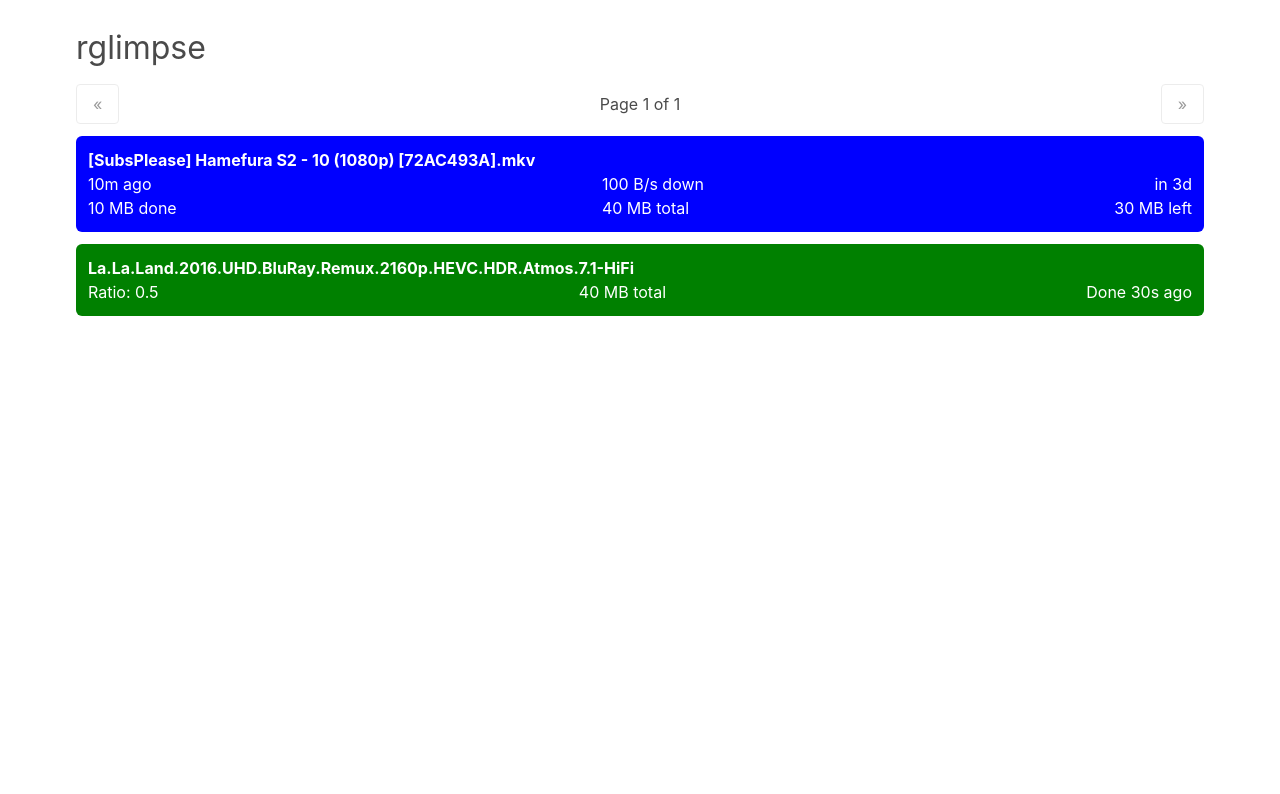
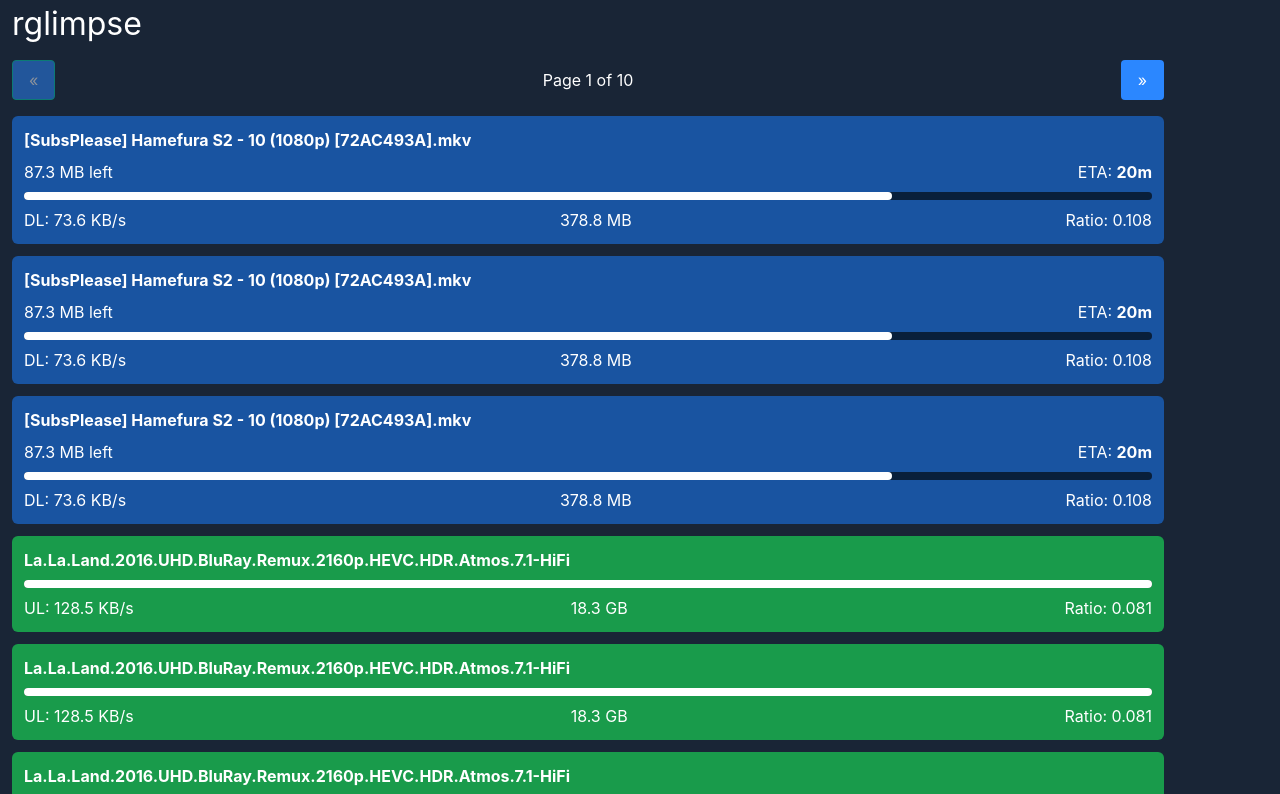
Before and after one commit to mplewis/rglimpse, a Vue app in the folder client/: page / in a window 1280 px wide. Shown: the top 794 px of the page. Built offline with nearby package versions, Linux system fonts and the light colour scheme.

Commit message:
feat: flat color layout

```diff
--- a/client/src/App.vue
+++ b/client/src/App.vue
@@ -9,7 +9,20 @@
 </script>
 
 <template>
-  <div class="container mx-auto my-5">
+  <div class="container base mx-3">
     <Main host="http://localhost:9081" perPage="10" />
   </div>
 </template>
+
+<style lang="scss">
+@import "./colors.scss";
+
+* {
+  color: $text-color;
+}
+
+html {
+  background-color: $background-color;
+  height: 100%;
+}
+</style>
--- /dev/null
+++ b/client/src/colors.scss
@@ -0,0 +1,7 @@
+$text-color: white;
+$background-color: rgb(25, 37, 54);
+$torrent-unfinished-color: rgb(25, 84, 161);
+$torrent-finished-color: rgb(25, 155, 75);
+$button-color: rgb(43, 135, 255);
+$progress-background-color: rgba(0, 0, 0, 0.4);
+$progress-foreground-color: white;
--- a/client/src/components/Main.vue
+++ b/client/src/components/Main.vue
@@ -5,6 +5,24 @@
 import bytes from 'bytes'
 
 timeago.register('en_short', en_short)
+timeago.register('en_short_no_ago', function (_: any, index: any): any {
+  return [
+    ['just now', 'soon'],
+    ['%ss', '%ss'],
+    ['1m', '1m'],
+    ['%sm', '%sm'],
+    ['1h', '1h'],
+    ['%sh', '%sh'],
+    ['1d', '1d'],
+    ['%sd', '%sd'],
+    ['1w', '1w'],
+    ['%sw', '%sw'],
+    ['1mo', '1mo'],
+    ['%smo', '%smo'],
+    ['1yr', '1yr'],
+    ['%syr', '%syr'],
+  ][index];
+})
 
 const props = defineProps<{
   host: string,
@@ -41,7 +59,7 @@
 }
 
 function size(bytez: number): string {
-  return bytes(bytez, { unitSeparator: ' ' })
+  return bytes(bytez, { unitSeparator: ' ', decimalPlaces: 1, fixedDecimals: true })
 }
 
 function parse(raw: { [k: string]: any }): Torrent {
@@ -62,6 +80,38 @@
   }
 }
 
+
+const wip = {
+  completed: false,
+  completed_bytes: 291.56 * 1024 * 1024,
+  created: new Date(0),
+  down_rate: 75400,
+  finished: new Date(0),
+  hash: 'some-hash-a',
+  label: '',
+  name: '[SubsPlease] Hamefura S2 - 10 (1080p) [72AC493A].mkv',
+  path: '/path/to/my/torrent',
+  ratio: 0.108,
+  size: 378.812 * 1024 * 1024,
+  started: new Date(Date.now() - 1000 * 60 * 10),
+  up_rate: 100,
+}
+const done = {
+  completed: true,
+  completed_bytes: 18.32 * 1024 * 1024 * 1024,
+  created: new Date(0),
+  down_rate: 100,
+  finished: new Date(Date.now() - 1000 * 30),
+  hash: 'some-hash-a',
+  label: '',
+  name: 'La.La.Land.2016.UHD.BluRay.Remux.2160p.HEVC.HDR.Atmos.7.1-HiFi',
+  path: '/path/to/my/torrent',
+  ratio: 0.081,
+  size: 40 * 1024 * 1024,
+  started: new Date(Date.now() - 1000 * 60 * 20),
+  up_rate: 128.52 * 1024,
+}
+
 async function fetchPage(page: number) {
   // try {
   //   loading.value = true
@@ -78,38 +128,10 @@
   //   loading.value = false
   // }
 
-  torrents.value = [
-    {
-      completed: false,
-      completed_bytes: 10 * 1024 * 1024,
-      created: new Date(0),
-      down_rate: 100,
-      finished: new Date(0),
-      hash: 'some-hash-a',
-      label: '',
-      name: '[SubsPlease] Hamefura S2 - 10 (1080p) [72AC493A].mkv',
-      path: '/path/to/my/torrent',
-      ratio: 0.5,
-      size: 40 * 1024 * 1024,
-      started: new Date(Date.now() - 1000 * 60 * 10),
-      up_rate: 100,
-    },
-    {
-      completed: true,
-      completed_bytes: 40 * 1024 * 1024,
-      created: new Date(0),
-      down_rate: 100,
-      finished: new Date(Date.now() - 1000 * 30),
-      hash: 'some-hash-a',
-      label: '',
-      name: 'La.La.Land.2016.UHD.BluRay.Remux.2160p.HEVC.HDR.Atmos.7.1-HiFi',
-      path: '/path/to/my/torrent',
-      ratio: 0.5,
-      size: 40 * 1024 * 1024,
-      started: new Date(Date.now() - 1000 * 60 * 20),
-      up_rate: 100,
-    },
-  ]
+  torrents.value = [wip, wip, wip]
+  for (let x = 0; x < 90; x++) {
+    torrents.value.push(done)
+  }
   total.value = torrents.value.length
   loading.value = false
 }
@@ -124,14 +146,11 @@
 })
 
 function prettyDate(date: Date): string {
-  return timeago.format(date, 'en_short')
+  return timeago.format(date, 'en_short_no_ago')
 }
-
-
 </script>
 
 <template>
-  <div class="mx-3">
   <h1 class="is-size-3 mb-3">rglimpse</h1>
   <div v-if="error">
     <p>Sorry, something went wrong:</p>
@@ -140,11 +159,11 @@
   </div>
 
   <div v-else>
-      <div class="flex mb-3" v-if="total">
-        <button class="button" @click="diffPage(-1)" :disabled="page <= 1">&laquo;</button>
+    <div class="flex mb-4" v-if="total">
+      <button class="button is-primary" @click="diffPage(-1)" :disabled="page <= 1">&laquo;</button>
       Page {{ page }} of {{ Math.ceil(total / perPage) }}
       <button
-          class="button"
+        class="button is-primary"
         @click="diffPage(1)"
         :disabled="page >= Math.ceil(total / perPage)"
       >&raquo;</button>
@@ -159,25 +178,32 @@
     >
       <div v-if="torrent.completed" class="complete">
         <div class="name has-text-weight-bold">{{ torrent.name }}</div>
+        <div class="my-2">
+          <progress :value="1" :max="1" />
+        </div>
         <div class="flex">
+          <div>UL: {{ size(torrent.up_rate) }}/s</div>
+          <div>{{ size(torrent.completed_bytes) }}</div>
           <div class="ratio">Ratio: {{ torrent.ratio }}</div>
-            <div>{{ size(torrent.completed_bytes) }} total</div>
-            <div :title="torrent.finished.toString()">Done {{ prettyDate(torrent.finished) }}</div>
         </div>
       </div>
 
       <div v-else class="incomplete">
-          <div class="name has-text-weight-bold">{{ torrent.name }}</div>
+        <div class="name has-text-weight-bold mb-2">{{ torrent.name }}</div>
         <div class="flex">
-            <span :title="torrent.started.toString()">{{ prettyDate(torrent.started) }}</span>
-            <div>{{ size(torrent.down_rate) }}/s down</div>
-            <span :title="eta(torrent).toString()">{{ prettyDate(eta(torrent)) }}</span>
+          <div>{{ size(torrent.size - torrent.completed_bytes) }} left</div>
+          <span :title="eta(torrent).toString()">
+            ETA:
+            <span class="has-text-weight-bold">{{ prettyDate(eta(torrent)) }}</span>
+          </span>
+        </div>
+        <div class="my-2">
+          <progress :value="torrent.completed_bytes" :max="torrent.size" />
         </div>
         <div class="flex">
-            <div>{{ size(torrent.completed_bytes) }} done</div>
-            <div>{{ size(torrent.size) }} total</div>
-            <div>{{ size(torrent.size - torrent.completed_bytes) }} left</div>
-          </div>
+          <div>DL: {{ size(torrent.down_rate) }}/s</div>
+          <div class>{{ size(torrent.size) }}</div>
+          <div class="ratio">Ratio: {{ torrent.ratio }}</div>
         </div>
       </div>
     </div>
@@ -185,18 +211,52 @@
 </template>
 
 <style lang="scss" scoped>
+@import "../colors.scss";
+
+button {
+  background-color: $button-color !important;
+}
+
 .torrent-card {
   border-radius: 6px;
-  color: white;
-  background-color: blue;
+  background-color: $torrent-unfinished-color;
 
   &.complete {
-    background-color: green;
+    background-color: $torrent-finished-color;
   }
 }
 
 .name {
   word-break: break-word;
+}
+
+$progress-height: 8px;
+
+.progress-container {
+  justify-content: left;
+  align-items: center;
+  display: flex;
+}
+progress,
+progress[role] {
+  height: $progress-height;
+  width: 100%;
+  background: $progress-background-color;
+  border-radius: $progress-height / 2;
+  border: none;
+  display: block;
+}
+progress[value]::-webkit-progress-bar {
+  background: $progress-background-color;
+  border-radius: $progress-height / 2;
+}
+progress[value]::-moz-progress-bar {
+  background: $progress-foreground-color;
+  border-radius: $progress-height / 2;
+}
+progress[value]::-webkit-progress-value {
+  background: $progress-foreground-color;
+  border-radius: $progress-height / 2;
 }
 </style>
 
```
Lines whose indentation alone changed are shown as unchanged.
